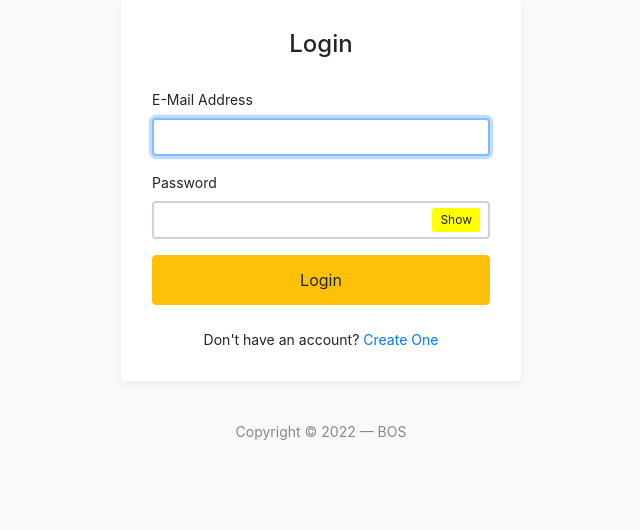
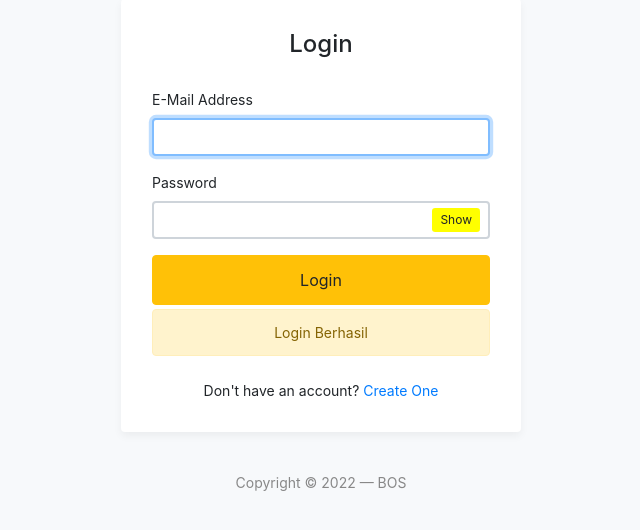
Before and after one commit to LALA09-erha/PHPNative-StoreBookOnline, a PHP site: page /login.php in a window 1280 px wide. Shown: the part 171-701 px from the top of the page, without its empty margins (319-959 px from the left). Run offline with PHP 8.4, Linux system fonts and the light colour scheme; the visitor is signed in with stand-in values (Sample User, id 1).

Commit message:
update alert bootstrap

```diff
--- a/RPL/login.php
+++ b/RPL/login.php
@@ -1,6 +1,8 @@
 <?php
 	session_start();
+
 	$koneksi = new mysqli("localhost","root","","tokobuku");
+
 	if (isset($_POST["login"])) {
 		//$gmail = $_POST["gmail"];
 		//$password = $_POST["password"];
@@ -12,13 +14,19 @@
 			$_SESSION['pelanggan'] = $ambil->fetch_assoc();
 			//$akun = $ambil->fetch_assoc();
 			//$_SESSION["pelanggan"] = $akun;
-			echo "<script> alert('Login Berhasil'); </script>";
-			echo "<script> location='index.php'; </script>";
+			// echo "<script> alert('Login Berhasil'); </script>";
+			$_SESSION['pesan'] = "Login Berhasil";
+			header("location:index.php");
+			exit();
 
 		}
 		else {
-			echo "<script> alert('Login Gagal, Tekan Ok Untuk Coba Lagi'); </script>";
-			echo "<script> location='login.php'; </script>";
+			$_SESSION['time'] = time() + 1;
+			$_SESSION['pesan'] = "Login Gagal";
+			// $pesan = "Login Gagal";
+			header("location:login.php");
+			// echo "<script> alert('Login Gagal, Tekan Ok Untuk Coba Lagi'); </script>";
+			// echo "<script> location='login.php'; </script>";
 		}
 	}
 ?>
@@ -71,6 +79,22 @@
 										Login
 									</button>
 								</div>
+								<?php
+								#cek $pesan error dan tampilkan pesan error
+								if (isset($_SESSION['pesan']) && isset($_SESSION['time'])) {
+										echo '<div class="alert alert-warning text-center mt-1"  role="alert">'.$_SESSION['pesan'].'</div>';
+										if(time() > $_SESSION['time']){
+											unset($_SESSION['pesan']);
+											unset($_SESSION['time']);
+										}
+									}
+									else if(isset($_SESSION['pesan'])) {
+										echo '<div class="alert alert-warning text-center mt-1"  role="alert">'.$_SESSION['pesan'].'</div>';
+										unset($_SESSION['pesan']);
+
+
+								}
+								?>
 								<div class="mt-4 text-center">
 									Don't have an account? <a href="daftar.php">Create One</a>
 								</div>
--- a/RPL/logout.php
+++ b/RPL/logout.php
@@ -3,7 +3,8 @@
 
 	//menghancurkan pelanggan
 	session_destroy();
-	echo "<script> alert('Anda Berhasil Keluar'); </script>";
-	echo "<script> location='index.php'; </script>";
+	session_start();
+	$_SESSION['pesan'] = "Logout Berhasil";
+	header("location:login.php");
 
 ?>
--- a/info-terupdate.txt
+++ b/info-terupdate.txt
@@ -22,6 +22,6 @@ next :
 11. feedback
 12. rating
 13. index dan pencarian -> sort by ->pagination |done
-14. alert javascript di ganti alert bootstrap
+14. alert javascript di ganti alert bootstrap -> index,login,daftar |done
 Finishing :
 1. data buku
```
Also changed, not shown: RPL/daftar.php (+5 -4 lines), RPL/index.php (+7 -0 lines).
